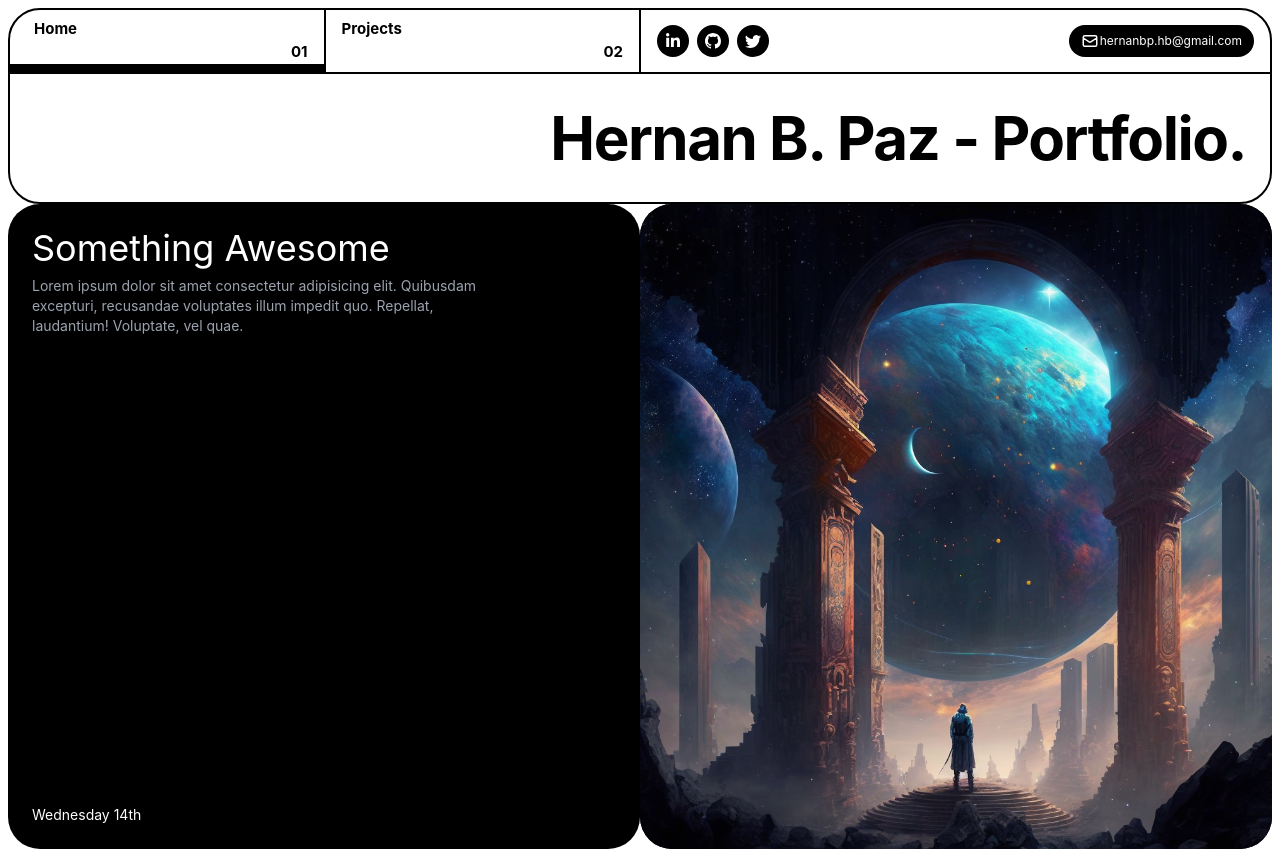
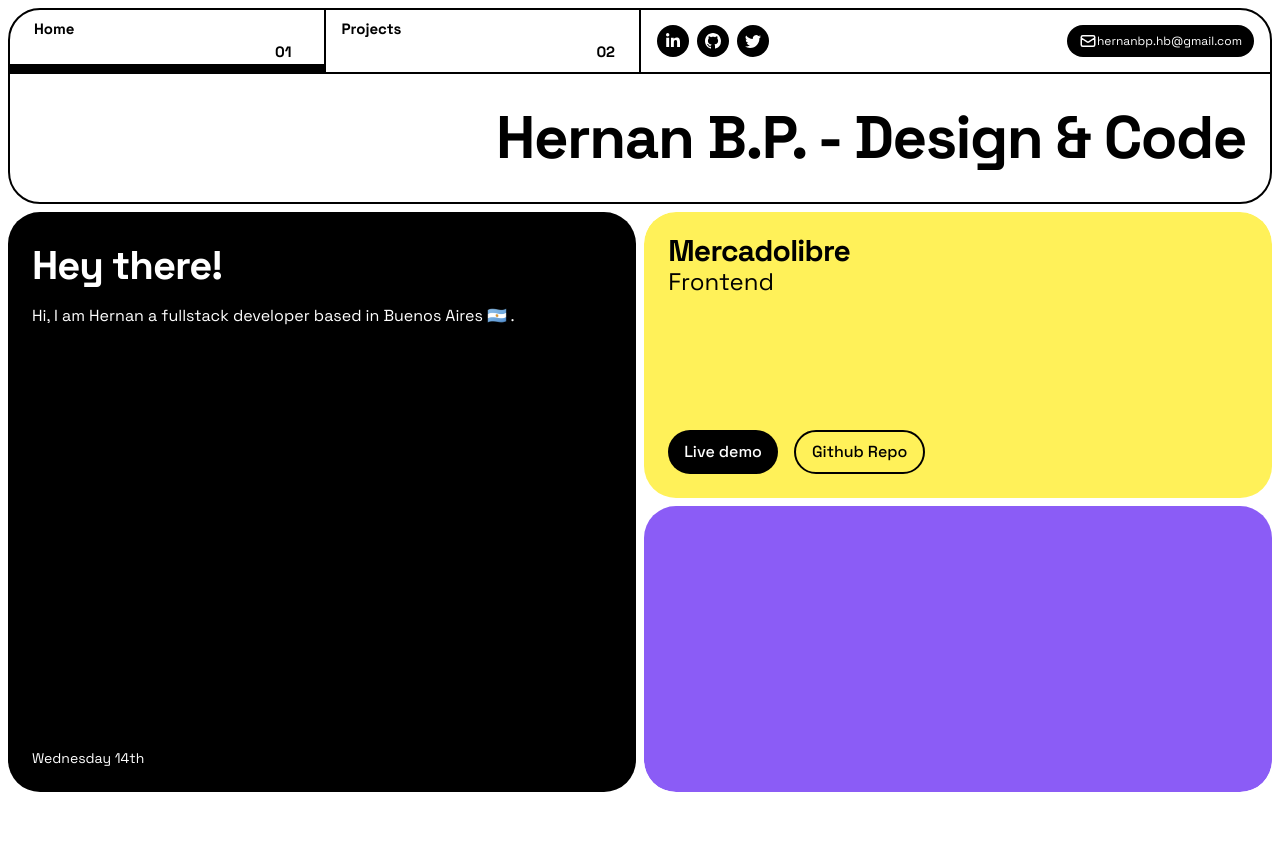
Before and after one commit to Hernanbp/t3portf, a Next.js app: page / in a window 1280 px wide. After the commit the page ends 800 px from the top, so only its background shows below. Built offline with nearby package versions, Linux system fonts and the light colour scheme.

Commit message:
first commit

```diff
--- /dev/null
+++ b/src/components/Header.tsx
@@ -0,0 +1,76 @@
+import Link from "next/link";
+import { useRouter } from "next/router";
+import React, { useEffect, useState } from "react";
+import { FaLinkedinIn } from "react-icons/fa";
+import { BsGithub, BsTwitter } from "react-icons/bs";
+import { HiOutlineMail } from "react-icons/hi";
+
+const Header = () => {
+  const [active, setActive] = useState(false);
+
+  const route = useRouter().pathname;
+
+  useEffect(() => {
+    if (route === "/") {
+      setActive(true);
+    }
+  }, [route]);
+
+  return (
+    <header className="flex flex-col  items-center justify-between  rounded-4xl border-2 border-black text-black ">
+      <nav className="h-16 w-full rounded-4xl">
+        <ul className="flex h-full cursor-pointer  text-xsm font-bold">
+          <Link
+            href="/"
+            className="group relative grid w-1/2 rounded-tl-4xl  border-b-2 border-r-2 border-black  p-2 hover:bg-gray-100  "
+          >
+            <li className="grid-row-2 grid px-4">
+              Home
+              <p className="justify-self-end px-2">01</p>
+              {/* cambiar a w-0 */}
+              <span
+                className={`absolute bottom-0 left-0 h-2 ${
+                  active ? "w-full" : 0
+                }  bg-black duration-300 ease-in-out group-hover:w-full group-hover:transition-all`}
+              ></span>
+            </li>
+          </Link>
+          <Link
+            href="/projects"
+            className=" group relative grid w-1/2 rounded-tr-4xl border-b-2 border-black p-2 hover:bg-gray-100  lg:rounded-none  lg:border-r-2 "
+          >
+            <li className="grid-row-2 grid px-2">
+              Projects
+              <p className="justify-self-end px-2">02</p>
+              <span className="absolute bottom-0 left-0 h-2 w-0 bg-black duration-300 ease-in-out group-hover:w-full group-hover:transition-all"></span>
+            </li>
+          </Link>
+          <li className="hidden items-center p-4 lg:flex lg:w-full lg:rounded-tr-4xl lg:border-b-2 lg:border-black">
+            <ul className="flex w-3/4 items-center gap-2">
+              <li className="flex h-8 w-8 items-center justify-center rounded-full bg-black p-2  text-white hover:bg-gray-800">
+                <FaLinkedinIn size="1rem" />
+              </li>
+              <li className="flex h-8 w-8 items-center justify-center rounded-full bg-black p-2  text-white hover:bg-gray-800">
+                <BsGithub size="1rem" />
+              </li>
+              <li className="flex h-8 w-8 items-center justify-center rounded-full bg-black p-2  text-white hover:bg-gray-800">
+                <BsTwitter size="1rem" />
+              </li>
+            </ul>
+            <div className="flex h-8 w-1/3 items-center justify-between  rounded-full bg-black p-1 px-3 text-xs font-normal text-white">
+              <HiOutlineMail size="1.125rem" />
+              hernanbp.hb@gmail.com
+            </div>
+          </li>
+        </ul>
+      </nav>
+      <div className="flex h-16 w-full items-center justify-end px-6 lg:h-32">
+        <h1 className="text-2xl font-bold tracking-tight lg:text-6xl">
+          Hernan B.P. - Design & Code
+        </h1>
+      </div>
+    </header>
+  );
+};
+
+export default Header;
--- a/src/pages/_app.tsx
+++ b/src/pages/_app.tsx
@@ -1,11 +1,20 @@
 import { type AppType } from "next/dist/shared/lib/utils";
+import "../styles/globals.css";
+import Header from "../components/Header";
+import { Space_Grotesk } from "@next/font/google";
 
-import "../styles/globals.css";
-
+const space = Space_Grotesk({ subsets: ["latin"] });
 
 const MyApp: AppType = ({ Component, pageProps }) => {
-  return  <Component {...pageProps} />
-
+  return (
+    <main
+      style={space.style}
+      className="my-0 mx-auto flex h-screen max-w-screen-2xl flex-col gap-2  p-2"
+    >
+      <Header />
+      <Component {...pageProps} />
+    </main>
+  );
 };
 
 export default MyApp;
--- a/src/pages/index.tsx
+++ b/src/pages/index.tsx
@@ -1,24 +1,8 @@
 import { type NextPage } from "next";
 import Head from "next/head";
-import Link from "next/link";
-import { HiOutlineMail } from "react-icons/hi";
-import { BsGithub, BsTwitter } from "react-icons/bs";
-import { FaLinkedinIn } from "react-icons/fa";
 import Image from "next/image";
-import { useEffect, useState } from "react";
-import { useRouter } from "next/router";
 
 const Home: NextPage = () => {
-  const [active, setActive] = useState(false);
-
-  const route = useRouter().pathname;
-
-  useEffect(() => {
-    if (route === "/") {
-      setActive(true);
-    }
-  }, [route]);
-
   return (
     <>
       <Head>
@@ -26,79 +10,46 @@
         <meta name="description" content="Generated by create-t3-app" />
         <link rel="icon" href="/favicon.ico" />
       </Head>
-      <main className="my-0 mx-auto h-screen max-w-screen-2xl bg-white p-2">
-        {/* header */}
-        <header className="flex flex-col  items-center justify-between  rounded-4xl border-2 border-black text-black ">
-          <nav className="h-16 w-full rounded-4xl">
-            <ul className="flex h-full cursor-pointer  text-xsm font-bold">
-              <li className="grid-row-2  group relative grid w-1/2 rounded-tl-4xl  border-b-2 border-r-2 border-black  p-2 hover:bg-gray-100   ">
-                <Link href="/" className="px-4 ">
-                  Home
-                </Link>
-                <p className="justify-self-end px-2">01</p>
-                {/* cambiar a w-0 */}
-                <span
-                  className={`absolute bottom-0 left-0 h-2 ${
-                    active ? "w-full" : 0
-                  }  bg-black duration-300 ease-in-out group-hover:w-full group-hover:transition-all`}
-                ></span>
-              </li>
-              <li className="grid-row-2 group relative grid w-1/2 rounded-tr-4xl border-b-2 border-black p-2 hover:bg-gray-100  lg:rounded-none  lg:border-r-2 ">
-                <Link href="/projects" className="px-2">
-                  Projects
-                </Link>
-                <p className="justify-self-end px-2">02</p>
-                <span className="absolute bottom-0 left-0 h-2 w-0 bg-black duration-300 ease-in-out group-hover:w-full group-hover:transition-all"></span>
-              </li>
-              <li className="hidden items-center p-4 lg:flex lg:w-full lg:rounded-tr-4xl lg:border-b-2 lg:border-black">
-                <ul className="flex w-3/4 items-center gap-2">
-                  <li className="flex h-8 w-8 items-center justify-center rounded-full bg-black p-2  text-white hover:bg-gray-800">
-                    <FaLinkedinIn size="1rem" />
-                  </li>
-                  <li className="flex h-8 w-8 items-center justify-center rounded-full bg-black p-2  text-white hover:bg-gray-800">
-                    <BsGithub size="1rem" />
-                  </li>
-                  <li className="flex h-8 w-8 items-center justify-center rounded-full bg-black p-2  text-white hover:bg-gray-800">
-                    <BsTwitter size="1rem" />
-                  </li>
-                </ul>
-                <div className="flex h-8 w-1/3 items-center justify-between  rounded-full bg-black p-1 px-3 text-xs font-normal text-white">
-                  <HiOutlineMail size="1.125rem" />
-                  hernanbp.hb@gmail.com
-                </div>
-              </li>
-            </ul>
-          </nav>
-          <div className="flex h-16 w-full items-center justify-end px-6 lg:h-32">
-            <h1 className="text-2xl font-bold tracking-tight lg:text-6xl">
-              Hernan B. Paz - Portfolio.
-            </h1>
-          </div>
-        </header>
-        <section className="flex h-5/6 flex-col-reverse pb-2 lg:flex-row ">
+      <section className="flex h-5/6 flex-col-reverse gap-2 lg:flex-row ">
         <div className=" flex h-full  w-full flex-col justify-between rounded-4xl bg-black p-6 lg:w-1/2">
           <div>
-              <h2 className="mb-2 text-4xl text-white">Something Awesome</h2>
-              <p className="max-w-md text-sm font-normal text-gray-400">
-                Lorem ipsum dolor sit amet consectetur adipisicing elit.
-                Quibusdam excepturi, recusandae voluptates illum impedit quo.
-                Repellat, laudantium! Voluptate, vel quae.
+            <h2 className="mb-2 text-4.5xl font-bold tracking-tight text-white">
+              Hey there!
+            </h2>
+            <p className="text-white">
+              Hi, I am Hernan a fullstack developer based in Buenos Aires 🇦🇷 .
             </p>
           </div>
           <div>
             <p className="text-sm text-white">Wednesday 14th</p>
           </div>
         </div>
-          <div className="relative  flex h-2/5 w-full  flex-col  justify-center overflow-hidden rounded-4xl bg-black p-6 lg:h-full lg:w-1/2">
-            <Image
+        <div className="relative flex h-2/5 w-full flex-col  justify-center  gap-2 overflow-hidden rounded-4xl lg:h-full lg:w-1/2">
+          {/* <Image
             src={"/t1.png"}
             alt="Picture of the author"
             fill
             style={{ objectFit: "cover" }}
-            />
+          /> */}
+          <div className="flex h-1/2 flex-col justify-between rounded-4xl bg-ml p-6">
+            <div>
+              <h1 className="text-3xl font-black leading-none tracking-tight">
+                Mercadolibre
+              </h1>
+              <h2 className="text-2xl font-normal">Frontend</h2>
+            </div>
+            <div className="flex gap-4 font-medium">
+              <p className="flex items-center justify-center rounded-4xl bg-black p-2 px-4 text-white">
+                Live demo
+              </p>
+              <p className="flex items-center justify-center rounded-4xl border-2 border-black p-2  px-4 text-black">
+                Github Repo
+              </p>
+            </div>
+          </div>
+          <div className="h-1/2 rounded-4xl bg-violet-500"></div>
         </div>
       </section>
-      </main>
     </>
   );
 };
--- a/tailwind.config.cjs
+++ b/tailwind.config.cjs
@@ -4,18 +4,18 @@
   theme: {
     extend: {
       colors: {
-        "dark-base": "#0F0F0F",
-        "green-base": "#12FF71",
+        ml: "#FFF159",
       },
       borderRadius: {
         "4xl": "2rem",
       },
       fontSize: {
         xsm: "0.9375rem",
+        "4.5xl": "2.5rem",
       },
     },
     fontFamily: {
-      sans: ["Inter", "sans-serif"],
+      sans: ["Space_Grotesk", "sans-serif"],
     },
   },
   plugins: [],
```
Also changed, not shown: public/719b463a75c9354b.jpg (added), public/t1.png. Lines whose indentation alone changed are shown as unchanged.
